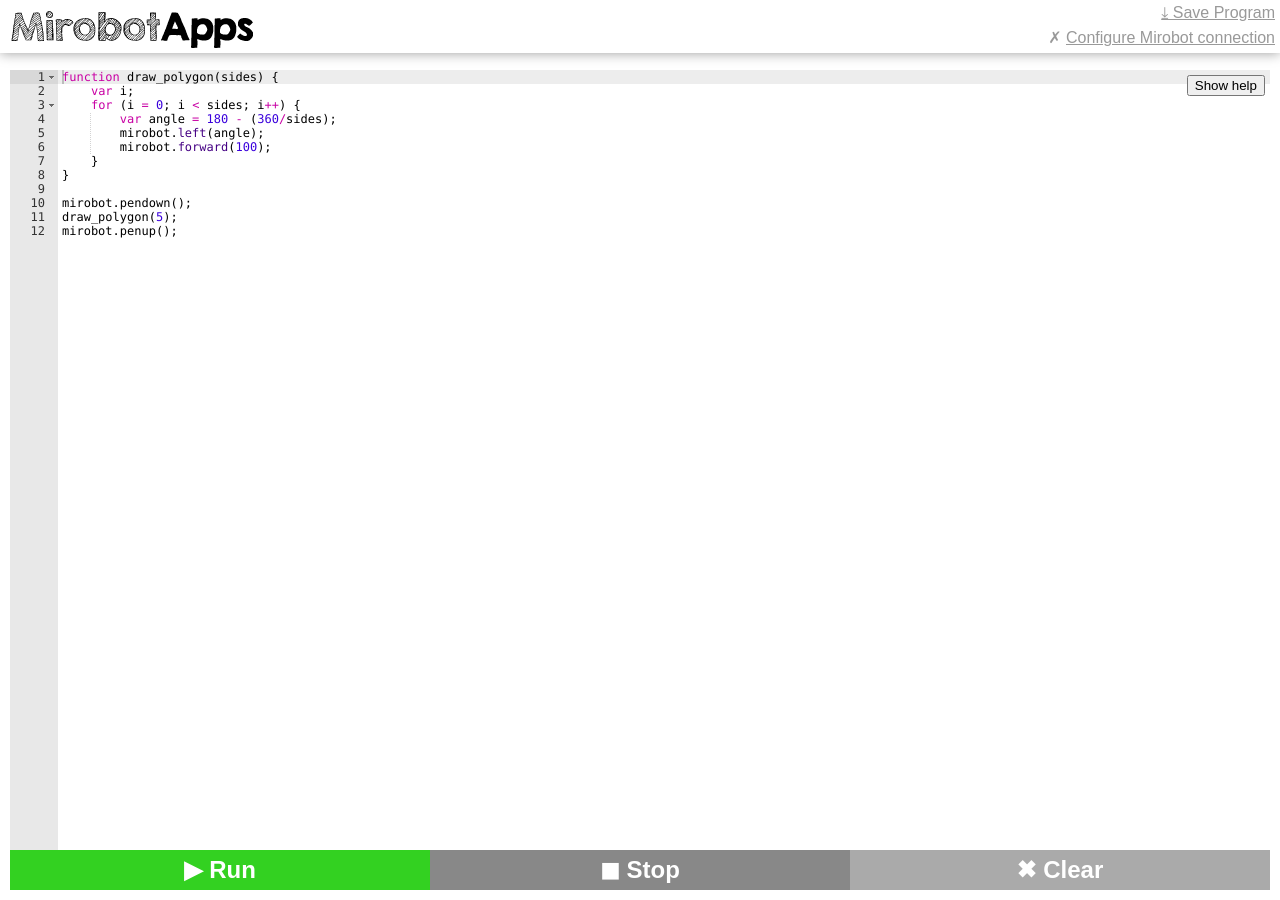
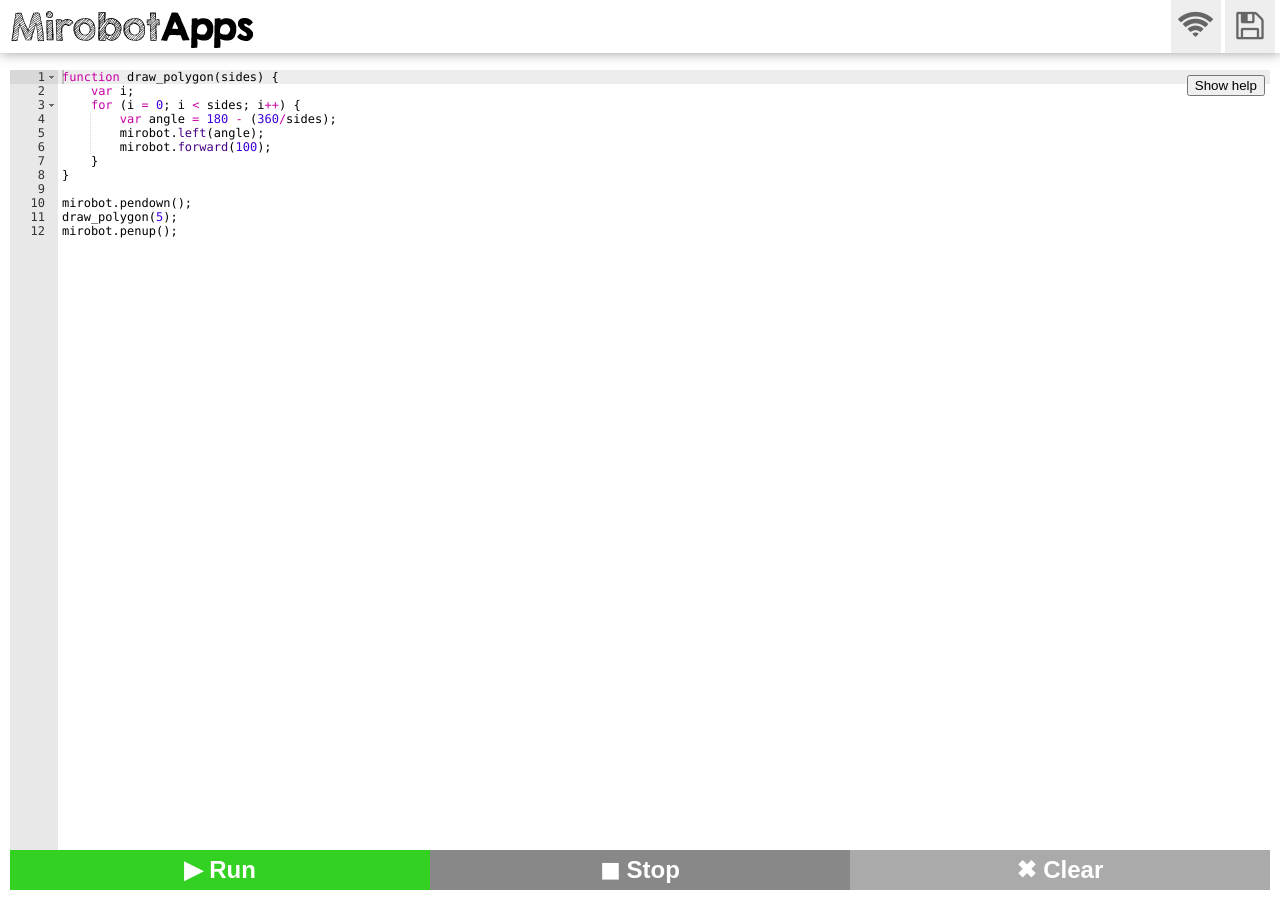
Before and after one commit to mirobot/apps.mirobot.io, a Jekyll site: the page built from _apps/javascript.html, in a window 1280 px wide. Built offline with Jekyll 4.4.1, drawn with Linux system fonts in a browser that asks for light colours; nearby versions of some CDN libraries; Markdown is read by kramdown in place of the engine named in the settings.

Commit message:
Re-work the menu system so there's room for another

```diff
--- a/_layouts/default.html
+++ b/_layouts/default.html
@@ -9,10 +9,11 @@
         <meta http-equiv="X-UA-Compatible" content="IE=edge,chrome=1">
 
         <title>{{ page.title }}</title>
-  <meta name="viewport" content="target-densitydpi=device-dpi, width=device-width, initial-scale=1.0, user-scalable=no">
+        <meta name="viewport" content="target-densitydpi=device-dpi, width=device-width, initial-scale=1.0, user-scalable=no">
         <link rel="stylesheet" href="/assets/css/main.css">
+        <link rel="stylesheet" href="https://maxcdn.bootstrapcdn.com/font-awesome/4.5.0/css/font-awesome.min.css">
         <script type="text/javascript" src="/assets/js/FileSaver.min.js"></script>
-        <script type="text/javascript" src="/assets/js/classList.min.js"></script>
+        <script type="text/javascript" src="/assets/js/polyfills.min.js"></script>
         <script type="text/javascript" src="/assets/js/mirobot.js"></script>
         <script type="text/javascript" src="/assets/js/mirobot-save.js"></script>
         <script type="text/javascript" src="/assets/js/mirobot-app.js"></script>
@@ -30,8 +31,10 @@
 {% if page.index == true %}
         <h1 class="title"><a href="/"><img src="/assets/logo_lg.png" alt="Mirobot Apps" /></a></h1>
 {% else %}
-        <span class="connState"></span>
-        <div id="save"></div>
+        <div id="menu">
+          <div id="conn" class="menuItem"><a class="fa fa-wifi fa-2x" href="#"></a></div>
+          <div id="save" class="menuItem"><a class="fa fa-save fa-2x" href="#"></a></div>
+        </div>
         <h1 class="title"><a href="/"><img src="/assets/logo_sm.png" alt="Mirobot Apps" /></a></h1>
 {% endif %}
       </div>
--- a/assets/css/main.css
+++ b/assets/css/main.css
@@ -94,45 +94,90 @@ border-top-right-radius: 10px;
   padding:5px;
   color:#666;
 }
-
-#save{
-  float:right;
-  text-align:right;
-  background-color:#FFF;
-  position:absolute;
-  right:5px;
-  top:5px;
-  text-decoration:underline;
-  color:#999;
-}
-.subMenu{
-  display:none;
-  background-color:#FCFCFC;
-}
 .wrapper{
   -webkit-box-shadow: 0 0 12px 0  rgba(0,0,0,0.4);
   -moz-box-shadow: 0 0 12px 0  rgba(0,0,0,0.4);
   box-shadow: 0 0 12px 0 rgba(0,0,0,0.4);
+  position:absolute;
 }
+
+
+/* Header Menu CSS */
+
+#menu{
+  float:right;
+  display:block;
+  height:100%;
+  position:relative;
+  margin-right:5px;
+}
+#menu .menuItem{
+  display:inline-block;
+  padding:10px 5px 11px;
+  background:#EEE;
+  height:100%;
+  margin:0;
+  border:0;
+  min-width:40px;
+  text-align:center;
+  position:relative;
+}
+#menu .menuItem a{
+  text-decoration:none;
+  color:#666;
+}
+#menu .menuItem:hover{
+  background-color:#DDD;
+}
+#menu .menuItem:hover a{
+  text-decoration:none;
+  color:#000;
+}
+#menu .menuItem:hover .subMenu{
+  background-color:#DDD;
+}
+
+#menu .show .wrapper{
+  display:block;
+}
+
+#menu .wrapper{
+  display:none;
+  background-color:#FCFCFC;
+  right:0;
+  position:absolute;
+  margin-top:10px;
+  text-align:left;
+}
+
+
+
 ul.subMenu li{
   text-align:left;
   padding:7px 12px;
-  min-width:150px;
+  min-width:200px;
 }
 ul.subMenu li:hover{
   background-color:#EEE;
   cursor:hand;
 }
 ul.subMenu li.inactive:hover{
-  background-color:#FCFCFC;
+  background-color:#DDD;
   cursor:hand;
 }
 ul.subMenu li.inactive{
   text-decoration:none;
 }
-.show .subMenu{
-  display:block;
+
+#conn .subMenu{
+
+	padding:10px;
 }
+#conn .subMenu p{
+  width:320px;
+	margin-bottom:0.5em;
+}
+
 #save ul#progs li{
   padding-left:30px;
 }
@@ -142,14 +187,3 @@ ul.subMenu li.inactive{
   width: 0;
   height: 0;
 }
-
-.connState{
- text-align:right;
-}
-.connState .subMenu{
-	padding:10px;
-}
-.connState .subMenu p{
-	color:#999;
-	margin-bottom:0.5em;
-}
--- a/assets/js/mirobot-app.js
+++ b/assets/js/mirobot-app.js
@@ -32,8 +32,8 @@ MirobotApp.prototype.init = function(conf){
 
 MirobotApp.prototype.initConnMenu = function(){
 	var self = this;
-	var cs = document.querySelector('#header .connState');
-	cs.innerHTML = '<span class="csIcon"></span> <a href="#" class="csLink"></a><div class="wrapper"><div class="subMenu"></div></div>';
+	var cs = document.querySelector('#conn');
+	cs.innerHTML += '<div class="wrapper"><div class="subMenu"></div></div>';
   cs.querySelector('a').addEventListener('click', function(e){
 		cs.classList.toggle('show');
 		e.preventDefault();
@@ -45,7 +45,7 @@ MirobotApp.prototype.initConnMenu = function(){
 
 MirobotApp.prototype.updateConnMenu = function(){
 	var self = this;
-	var menu = document.querySelector('#header .connState .subMenu');
+	var menu = document.querySelector('#conn .subMenu');
 	if(this.connState === 'connected'){
 		menu.innerHTML = 'Connected';
 	}else{
@@ -56,7 +56,7 @@ MirobotApp.prototype.updateConnMenu = function(){
 
 MirobotApp.prototype.initPersistence = function(conf){
   if(this.supportsLocalStorage()){
-    this.saveMenu = new MirobotSave(document.getElementById('save'), conf);
+    this.saveMenu = new MirobotSave(document.querySelector('#save'), conf);
   }
 }
 
@@ -68,7 +68,7 @@ MirobotApp.prototype.connect = function(){
     self.mirobot = new Mirobot('ws://' + self.hashConfig['m'] + ':8899/websocket');
     self.mirobot.addListener(function(r){ self.handler(r) });
   }
-  self.setConnState();
+  //self.setConnState();
 }
 
 MirobotApp.prototype.handler = function(state){
@@ -87,7 +87,7 @@ MirobotApp.prototype.handler = function(state){
     }
   }
 	this.updateConnMenu();
-  this.setConnState();
+  //this.setConnState();
 }
 
 MirobotApp.prototype.configure = function(e){
--- a/assets/js/mirobot-save.js
+++ b/assets/js/mirobot-save.js
@@ -6,7 +6,7 @@ MirobotSave = function(el, conf){
 
 MirobotSave.prototype.createMenuItem = function(text, cb){
   var li = document.createElement('li');
-  li.innerText = text;
+  li.innerHTML = text;
   li.addEventListener('click', cb);
   return li
 }
@@ -17,6 +17,7 @@ MirobotSave.prototype.createFileMenu = function(menu){
   if(!progs_ul){
     var progs_ul = document.createElement('ul');
     progs_ul.id = 'progs';
+    progs_ul.className = 'subMenu';
     menu.appendChild(progs_ul);
   }else{
     progs_ul.innerHTML = '';
@@ -28,11 +29,11 @@ MirobotSave.prototype.createFileMenu = function(menu){
 }
 
 MirobotSave.prototype.setSaveFilename = function(name){
-  var title = this.el.querySelector('.title');
+  var title = this.el.querySelector('#menu .title');
   if(name){
-    title.innerText = '['+name+']';
+    title.innerHTML = '['+name+']';
   }else{
-    title.innerText = '';
+    title.innerHTML = '';
   }
 }
 
@@ -43,8 +44,6 @@ MirobotSave.prototype.handleUpdate = function(){
 
 MirobotSave.prototype.init = function(){
   var self = this;
-  this.el.innerHTML = '&#10515; Save Program <span class="title"></span>';
-  if(this.persister.currentProgram){ this.setSaveFilename(this.persister.currentProgram);}
   this.persister.subscribe(function(){self.handleUpdate();});
   var wrap = document.createElement('div');
   wrap.className = 'wrapper';
@@ -52,7 +51,7 @@ MirobotSave.prototype.init = function(){
   var menu = document.createElement('ul');
   menu.id="saveMenu";
   menu.className="subMenu";
-  menu.appendChild(this.createMenuItem('Save', function(){ self.saveHandler();}));
+  menu.appendChild(this.createMenuItem('Save <span class="title"></span>', function(){ self.saveHandler();}));
   menu.appendChild(this.createMenuItem('Save as...', function(){ self.saveAsHandler();}));
   menu.appendChild(this.createMenuItem('New program', function(){ self.newHandler();}));
   menu.appendChild(this.createMenuItem('Delete program', function(){ self.deleteHandler();}));
@@ -65,10 +64,11 @@ MirobotSave.prototype.init = function(){
   menu.appendChild(this.createMenuItem('Upload program', function(){ self.uploadHandler();}));
 
   var progs_li = document.createElement('li');
-  progs_li.innerText = "Open program:"
+  progs_li.innerHTML = "Open program:"
   progs_li.className = 'inactive';
   menu.appendChild(progs_li);
   wrap.appendChild(menu);
+  if(this.persister.currentProgram){ this.setSaveFilename(this.persister.currentProgram);}
 
   this.createFileMenu(wrap);
 
```
Also changed, not shown: assets/apps/mirobot-ui/main.css (+0 -14 lines), assets/js/polyfills.min.js, 1 other file.
